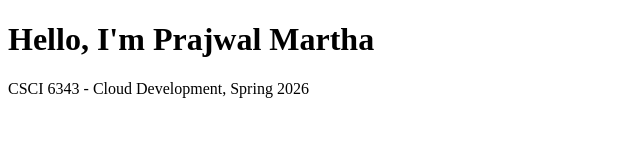
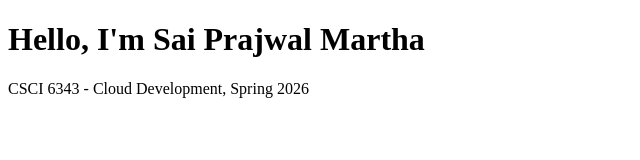
Before and after one commit to prajwalmartha/cloud-dev-netlify, a plain HTML site: page index.html in a window 1280 px wide. Shown: the whole page, without its empty margins (0-640 px from the left). Drawn offline with Linux system fonts and the light colour scheme.

Commit message:
Updated my Full Name in the index.html file.

```diff
--- a/index.html
+++ b/index.html
@@ -6,7 +6,7 @@
     <title>My Cloud Dev Site</title>
 </head>
 <body>
-    <h1>Hello, I'm Prajwal Martha</h1>
+    <h1>Hello, I'm Sai Prajwal Martha</h1>
     <p>CSCI 6343 - Cloud Development, Spring 2026</p>
 </body>
 </html>
```
